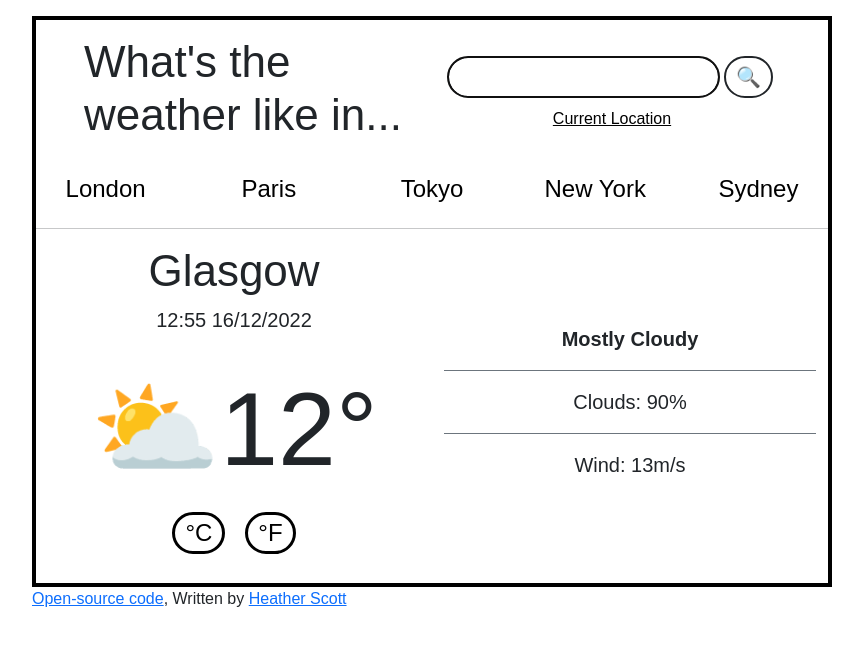
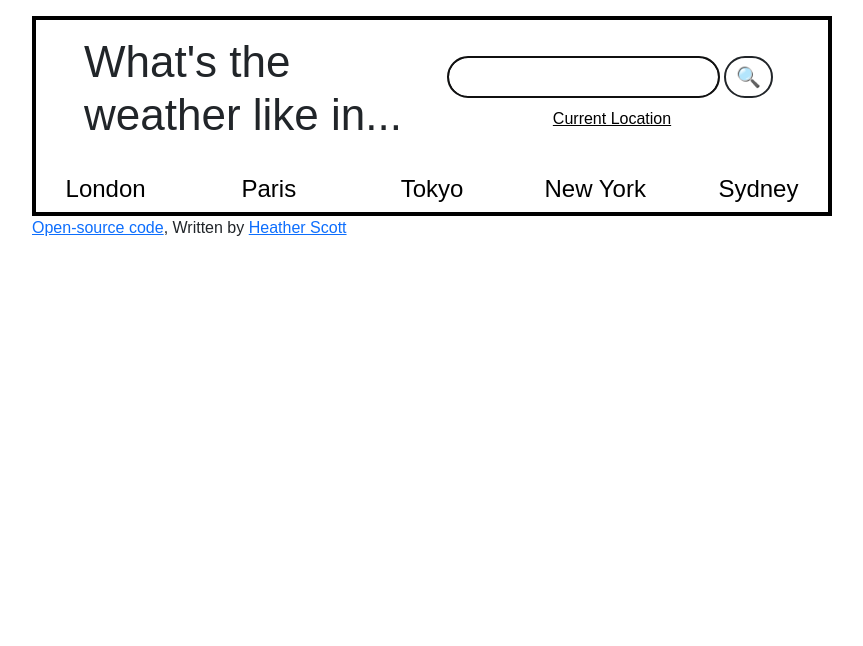
Before and after one commit to hscott13/weather-app-react, a React (Create React App) app: page / in a window 1280 px wide. Shown: the top 646 px of the page, without its empty margins (208-1071 px from the left). Built offline with nearby package versions, Linux system fonts and the light colour scheme.

Commit message:
Added interactive search

```diff
--- a/src/App.js
+++ b/src/App.js
@@ -1,7 +1,6 @@
 import "./App.css";
 
 import Search from "./Search";
-import Forecast from "./Forecast";
 
 function App() {
   return (
@@ -9,8 +8,6 @@ function App() {
       <div className="body">
         <header className="App-header">
           <Search />
-          <hr />
-          <Forecast />
         </header>
       </div>
       <div>
--- a/src/Forecast.js
+++ b/src/Forecast.js
@@ -1,21 +1,26 @@
 import React from "react";
 
-export default function Forecast() {
+export default function Forecast(props) {
+  if (props.weather) {
     return (
       <div className="forecast">
+        <hr />
         <div className="container pb-4">
           <div className="row d-flex align-items-center">
             <div className="col text-center">
               <div className="main">
-              <h2 className="p-0" id="main-city">
-                Glasgow
-              </h2>
+                <h2 className="p-0">{props.weather.name}</h2>
                 <p id="current-date" className="fs-5">
                   12:55 16/12/2022
                 </p>
               </div>
-            <span className="icon m-0" role="img" aria-label="weather emoji">
-              ⛅<span>12</span>°
+              <span className="icon">
+                <img
+                  src={`https://openweathermap.org/img/wn/${props.weather.icon}@2x.png`}
+                  width="150"
+                  alt="Weather-Icon"
+                />
+                {Math.round(props.weather.temp)}°
               </span>
               <div className="fs-4">
                 <button className="temp-buttons" id="celcius">
@@ -35,14 +40,13 @@ export default function Forecast() {
                         className="list-group-item py-3 fs-5 border-secondary fw-bold"
                         id="weather-description"
                       >
-                      Mostly Cloudy
+                        {props.weather.description}
                       </li>
                       <li className="list-group-item py-3 fs-5 border-secondary">
-                      {" "}
-                      Clouds: <span id="clouds">90</span>%
+                        Clouds: {props.weather.clouds}%
                       </li>
                       <li className="list-group-item py-3 fs-5 ">
-                      Wind: <span id="wind-speed">13</span>m/s
+                        Wind: {props.weather.wind}m/s
                       </li>
                     </ul>
                   </div>
@@ -53,4 +57,7 @@ export default function Forecast() {
         </div>
       </div>
     );
+  } else {
+    return null;
   }
+}
--- a/src/Search.js
+++ b/src/Search.js
@@ -1,7 +1,36 @@
-import React from "react";
+import React, { useState } from "react";
+import axios from "axios";
 import Cities from "./Cities";
+import Forecast from "./Forecast";
 
-export default function Search() {
+export default function Search(props) {
+  let [city, setCity] = useState("");
+  let [weather, setWeather] = useState(null);
+  let key = `ca5af28648d86b7925348bb9fb85cd3a`;
+  let url = `https://api.openweathermap.org/data/2.5/weather?q=${city}&appid=${key}&units=metric`;
+
+  function searchCity(event) {
+    event.preventDefault();
+
+    axios.get(url).then(showForecast);
+  }
+
+  function updateCity(event) {
+    setCity(event.target.value);
+  }
+
+  function showForecast(response) {
+    console.log(response);
+    setWeather({
+      name: response.data.name,
+      temp: response.data.main.temp,
+      description: response.data.weather[0].main,
+      clouds: response.data.clouds.all,
+      wind: response.data.wind.speed,
+      icon: response.data.weather[0].icon,
+    });
+  }
+
   return (
     <div className="title">
       <div className="contianer px-5 py-3">
@@ -10,12 +39,13 @@ export default function Search() {
             <h1>What's the weather like in...</h1>
           </div>
           <div className="col pt-3 text-center ">
-            <form className="search text-center" id="city-search">
+            <form className="search text-center" onSubmit={searchCity}>
               <input
-                className="input py-1 border border-dark border-2 fs-5 rounded-pill"
+                className="input text-center py-1 border border-dark border-2 fs-5 rounded-pill"
                 type="text"
                 autoFocus="on"
                 id="city-input"
+                onChange={updateCity}
               />
               <button
                 className="button-form m-1 py-1 border border-dark border-2 fs-5 rounded-pill"
@@ -36,6 +66,8 @@ export default function Search() {
         </div>
       </div>
       <Cities />
+
+      <Forecast weather={weather} />
     </div>
   );
 }
```
Lines whose indentation alone changed are shown as unchanged.
